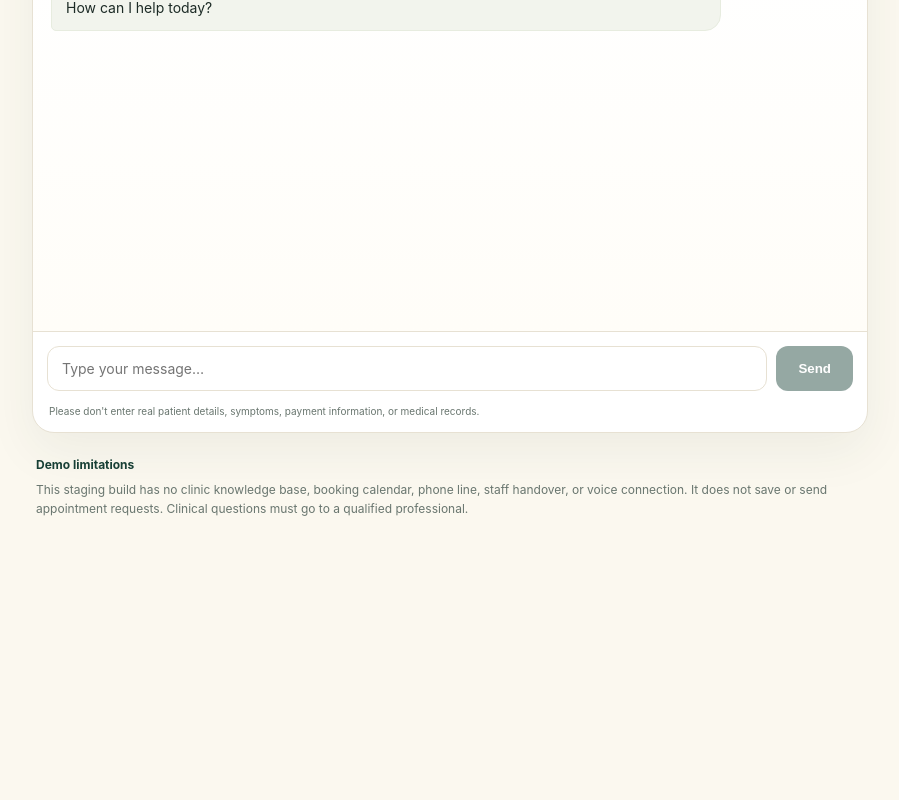
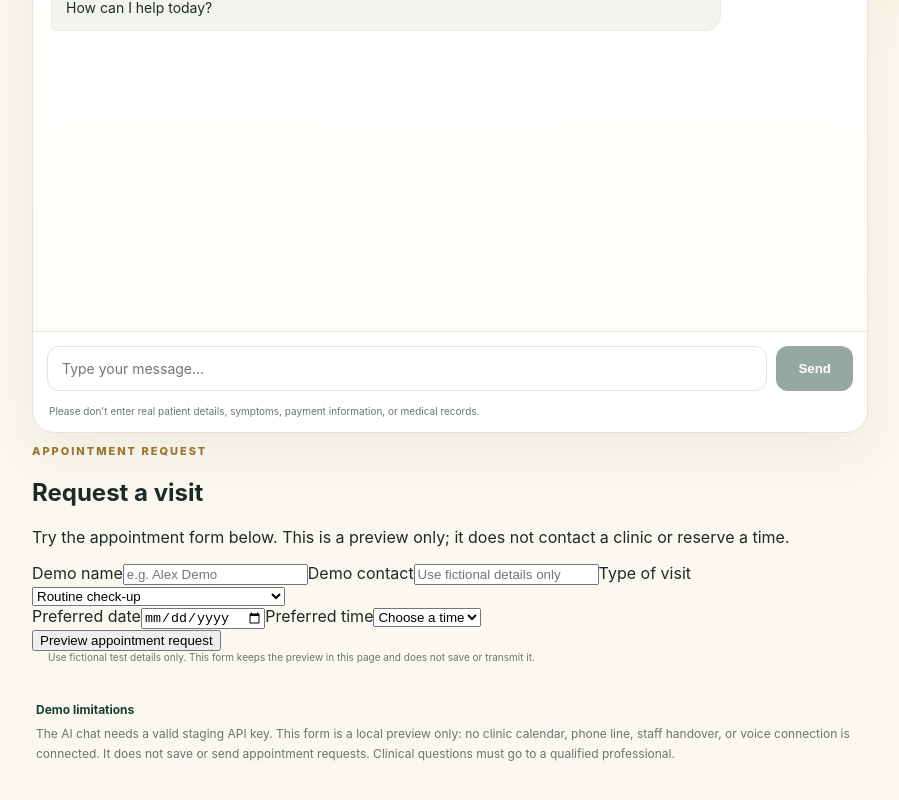
Before and after one commit to tikvaronglobal-coder/TIKVARON, a Next.js app in the folder apps/dental-receptionist/: page / in a window 1280 px wide. Shown: the part 506-1306 px from the top of the page, without its empty margins (190-1089 px from the left). Before the commit the page ends 1099 px from the top, so only its background shows below. Built offline with nearby package versions, Linux system fonts and the light colour scheme.

Commit message:
Restore appointment request preview form in staging

```diff
--- a/apps/dental-receptionist/app/page.tsx
+++ b/apps/dental-receptionist/app/page.tsx
@@ -3,6 +3,7 @@
 import { FormEvent, useState } from "react";
 
 type Message = { role: "user" | "assistant"; content: string };
+type AppointmentRequest = { name: string; contact: string; service: string; date: string; time: string };
 
 const greeting = "Hello! Thank you for getting in touch with the dental clinic. I'm the TIKVARON receptionist demo. How can I help today?";
 
@@ -11,6 +12,8 @@ export default function Home() {
   const [draft, setDraft] = useState("");
   const [busy, setBusy] = useState(false);
   const [error, setError] = useState("");
+  const [request, setRequest] = useState<AppointmentRequest>({ name: "", contact: "", service: "Routine check-up", date: "", time: "" });
+  const [preview, setPreview] = useState<AppointmentRequest | null>(null);
 
   async function send(event: FormEvent) {
     event.preventDefault();
@@ -35,6 +38,11 @@ export default function Home() {
     } finally {
       setBusy(false);
     }
+  }
+
+  function previewRequest(event: FormEvent) {
+    event.preventDefault();
+    setPreview({ ...request });
   }
 
   return (
@@ -67,9 +75,35 @@ export default function Home() {
         </form>
         <p className="privacy">Please don't enter real patient details, symptoms, payment information, or medical records.</p>
       </section>
+
+      <section className="booking" aria-labelledby="booking-title">
+        <div className="booking-heading">
+          <p className="eyebrow">APPOINTMENT REQUEST</p>
+          <h2 id="booking-title">Request a visit</h2>
+          <p>Try the appointment form below. This is a preview only; it does not contact a clinic or reserve a time.</p>
+        </div>
+        <form className="booking-form" onSubmit={previewRequest}>
+          <label>Demo name<input value={request.name} onChange={e => { setRequest({ ...request, name: e.target.value }); setPreview(null); }} placeholder="e.g. Alex Demo" required maxLength={80} /></label>
+          <label>Demo contact<input value={request.contact} onChange={e => { setRequest({ ...request, contact: e.target.value }); setPreview(null); }} placeholder="Use fictional details only" required maxLength={80} /></label>
+          <label>Type of visit<select value={request.service} onChange={e => { setRequest({ ...request, service: e.target.value }); setPreview(null); }}><option>Routine check-up</option><option>Cleaning</option><option>Toothache — staff assessment needed</option><option>Other / not sure</option></select></label>
+          <div className="booking-row">
+            <label>Preferred date<input type="date" value={request.date} onChange={e => { setRequest({ ...request, date: e.target.value }); setPreview(null); }} required /></label>
+            <label>Preferred time<select value={request.time} onChange={e => { setRequest({ ...request, time: e.target.value }); setPreview(null); }} required><option value="">Choose a time</option><option>Morning</option><option>Afternoon</option><option>Any time</option></select></label>
+          </div>
+          <button className="preview-button" type="submit">Preview appointment request</button>
+        </form>
+        {preview && <div className="request-preview" role="status">
+          <strong>Request preview prepared</strong>
+          <p>{preview.name} · {preview.contact}</p>
+          <p>{preview.service} · {preview.date} · {preview.time}</p>
+          <p className="not-sent">Not sent. No appointment has been booked or reserved.</p>
+        </div>}
+        <p className="privacy booking-privacy">Use fictional test details only. This form keeps the preview in this page and does not save or transmit it.</p>
+      </section>
+
       <footer>
         <strong>Demo limitations</strong>
-        <p>This staging build has no clinic knowledge base, booking calendar, phone line, staff handover, or voice connection. It does not save or send appointment requests. Clinical questions must go to a qualified professional.</p>
+        <p>The AI chat needs a valid staging API key. This form is a local preview only: no clinic calendar, phone line, staff handover, or voice connection is connected. It does not save or send appointment requests. Clinical questions must go to a qualified professional.</p>
       </footer>
     </main>
   );
```
